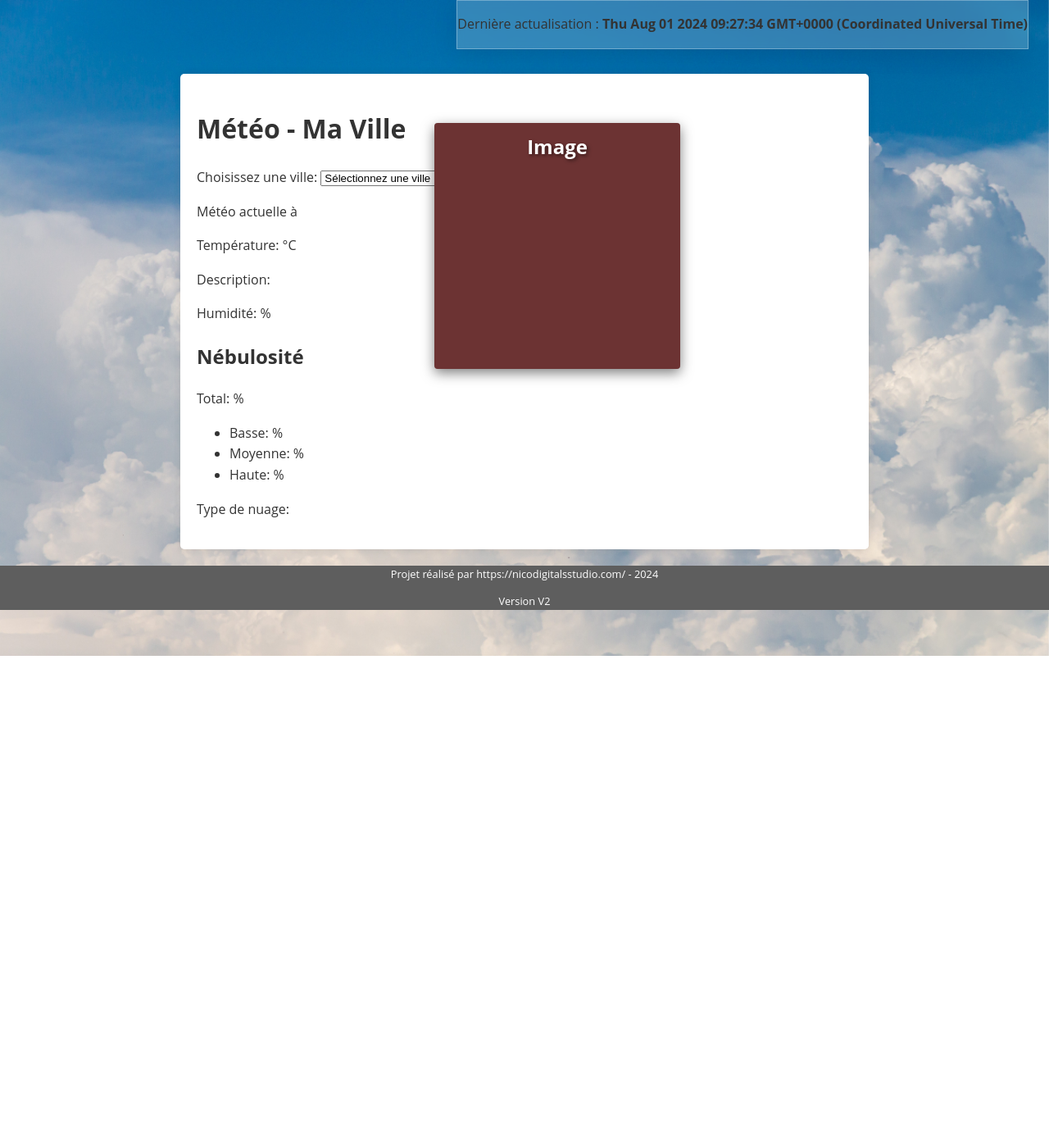
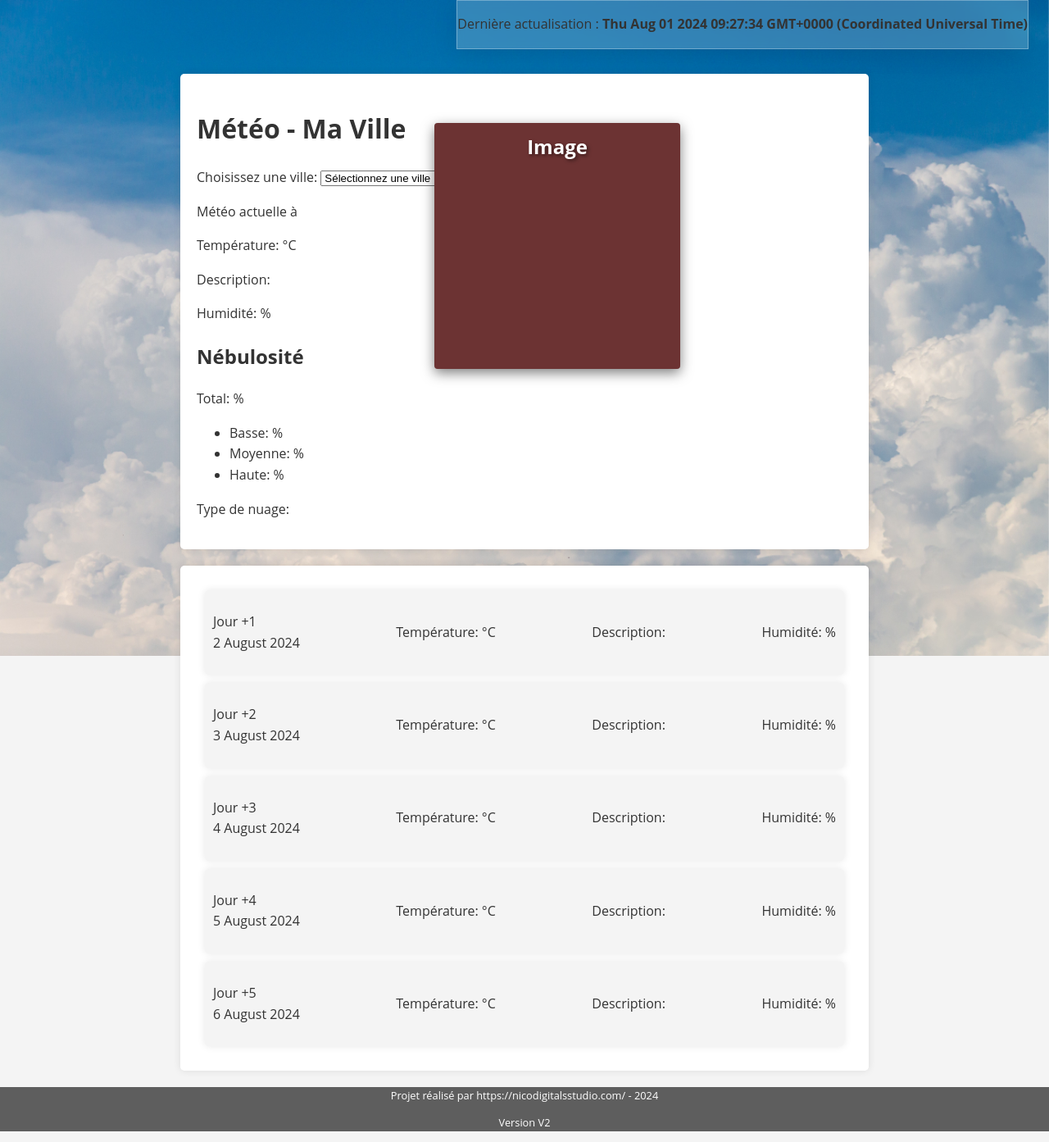
Before and after one commit to sarterni/weather_app_NDS, a PHP site: page / in a window 1280 px wide. Shown: the whole page at 82% size. Before the commit the page ends 800 px from the top, so only its background shows below. Run offline with PHP 8.4, Linux system fonts and the light colour scheme.

Commit message:
previsions

```diff
--- a/css/HomePage.css
+++ b/css/HomePage.css
@@ -104,6 +104,28 @@
     text-decoration: underline red;
 }
 
+.following-days-weather-days-table {
+    margin: 0 auto;
+    padding: 20px;
+    background-color: #fff;
+    box-shadow: 0 0 10px rgba(0, 0, 0, 0.1);
+    border-radius: 5px;
+    margin-top: 20px;
+    margin-bottom: 20px;
+    max-width: 800px;
+}
+
+.one-day-card-weather {
+    display: flex;
+    justify-content: space-between;
+    align-items: center;
+    padding: 10px;
+    margin: 10px;
+    background-color: #f4f4f4;
+    border-radius: 5px;
+    box-shadow: 0 0 10px rgba(0, 0, 0, 0.1);
+}
+
 /* Media Queries */
 @media screen and (max-width:1920px) {
     div.img-container {
--- a/index.php
+++ b/index.php
@@ -59,6 +59,39 @@
         </div>
     </div>
 
+    <div class="following-days-weather-days-table">
+        <div class="one-day-card-weather">
+            <p class="day">Jour +1 <br> <span id="actualday-1"></span></p>
+            <p>Température: <span id="day1-temperature"></span> °C</p>
+            <p>Description: <span id="day1-description"></span></p>
+            <p>Humidité: <span id="day1-humidite"></span>%</p>
+        </div>
+        <div class="one-day-card-weather">
+            <p class="day">Jour +2 <br> <span id="actualday-2"></span></p>
+            <p>Température: <span id="day2-temperature"></span> °C</p>
+            <p>Description: <span id="day2-description"></span></p>
+            <p>Humidité: <span id="day2-humidite"></span>%</p>
+        </div>
+        <div class="one-day-card-weather">
+            <p class="day">Jour +3 <br> <span id="actualday-3"></span></p>
+            <p>Température: <span id="day3-temperature"></span> °C</p>
+            <p>Description: <span id="day3-description"></span></p>
+            <p>Humidité: <span id="day3-humidite"></span>%</p>
+        </div>
+        <div class="one-day-card-weather">
+            <p class="day">Jour +4 <br> <span id="actualday-4"></span></p>
+            <p>Température: <span id="day4-temperature"></span> °C</p>
+            <p>Description: <span id="day4-description"></span></p>
+            <p>Humidité: <span id="day4-humidite"></span>%</p>
+        </div>
+        <div class="one-day-card-weather">
+            <p class="day">Jour +5 <br> <span id="actualday-5"></span></p>
+            <p>Température: <span id="day5-temperature"></span> °C</p>
+            <p>Description: <span id="day5-description"></span></p>
+            <p>Humidité: <span id="day5-humidite"></span>%</p>
+        </div>
+    </div>
+
     <footer>
         <p>Projet réalisé par <a href="https://nicodigitalsstudio.com/">https://nicodigitalsstudio.com/</a> - 2024</p>
         <p>Version <span>V2</span></p>
--- a/script.js
+++ b/script.js
@@ -51,3 +51,23 @@
 // Mise à jour de la date actuelle
 const d = new Date();
 document.getElementById("current-d").innerHTML = d;
+
+const nextDay = new Date();
+nextDay.setDate(d.getDate() + 1);
+document.querySelector("span#actualday-1").innerHTML = `${nextDay.getDate()} ${nextDay.toLocaleString('default', { month: 'long' })} ${nextDay.getFullYear()}`;
+
+const nextDay2 = new Date();
+nextDay2.setDate(d.getDate() + 2);
+document.querySelector("span#actualday-2").innerHTML = `${nextDay2.getDate()} ${nextDay2.toLocaleString('default', { month: 'long' })} ${nextDay2.getFullYear()}`;
+
+const nextDay3 = new Date();
+nextDay3.setDate(d.getDate() + 3);
+document.querySelector("span#actualday-3").innerHTML = `${nextDay3.getDate()} ${nextDay3.toLocaleString('default', { month: 'long' })} ${nextDay3.getFullYear()}`;
+
+const nextDay4 = new Date();
+nextDay4.setDate(d.getDate() + 4);
+document.querySelector("span#actualday-4").innerHTML = `${nextDay4.getDate()} ${nextDay4.toLocaleString('default', { month: 'long' })} ${nextDay4.getFullYear()}`;
+
+const nextDay5 = new Date();
+nextDay5.setDate(d.getDate() + 5);
+document.querySelector("span#actualday-5").innerHTML = `${nextDay5.getDate()} ${nextDay5.toLocaleString('default', { month: 'long' })} ${nextDay5.getFullYear()}`;
```
Also changed, not shown: weather_api_proxy.php (line endings or trailing spaces).
